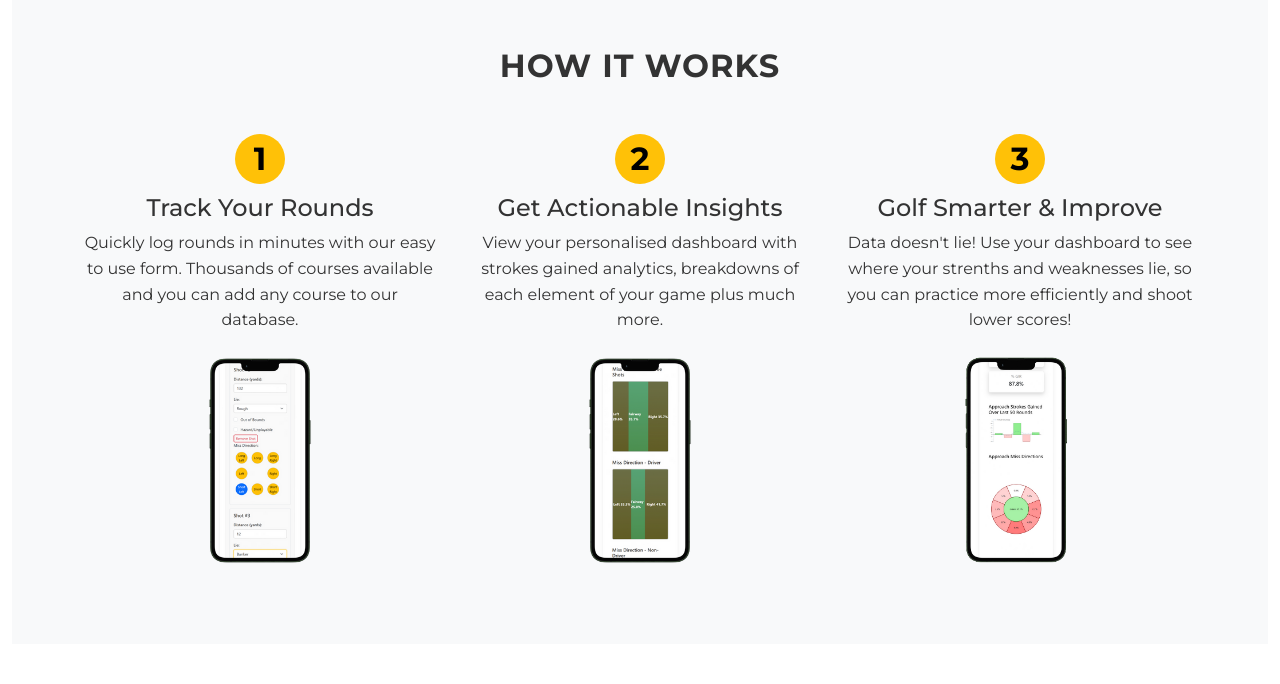
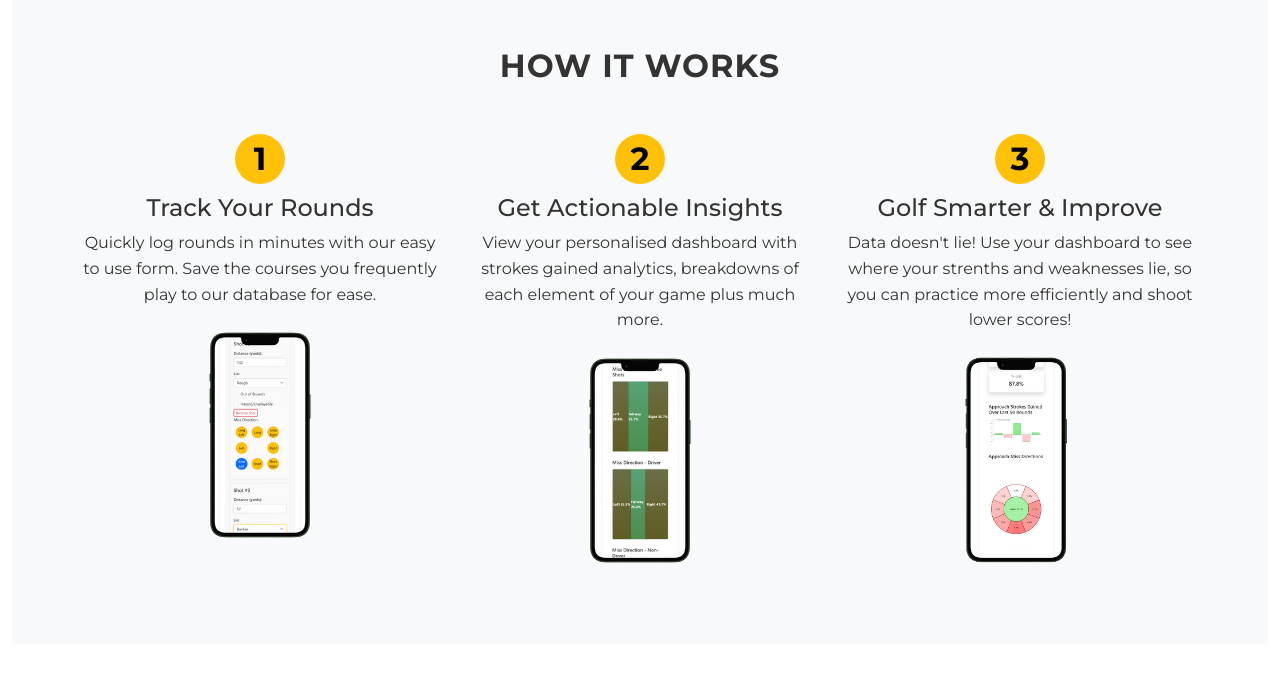
Before and after one commit to jconn5803/golf-by-numbers, a Flask app: page / in a window 1280 px wide. Shown: the part 1173-1857 px from the top of the page. Run offline with Flask 3, Linux system fonts and the light colour scheme; some libraries are stand-ins or nearby versions.

Commit message:
remove course database feauture from advertising

```diff
--- a/templates/index.html
+++ b/templates/index.html
@@ -84,7 +84,7 @@ Home - GolfOptimise
           <div class="step-text text-center">
             <div class="step-number">1</div>
             <h4>Track Your Rounds</h4>
-            <p>Quickly log rounds in minutes with our easy to use form. Thousands of courses available and you can add any course to our database.</p>
+            <p>Quickly log rounds in minutes with our easy to use form. Save the courses you frequently play to our database for ease.</p>
           </div>
           <div class="step-image text-center">
             <img src="{{ url_for('static', filename='images/step-1.png') }}" alt="Track Your Rounds" class="img-fluid">
```
